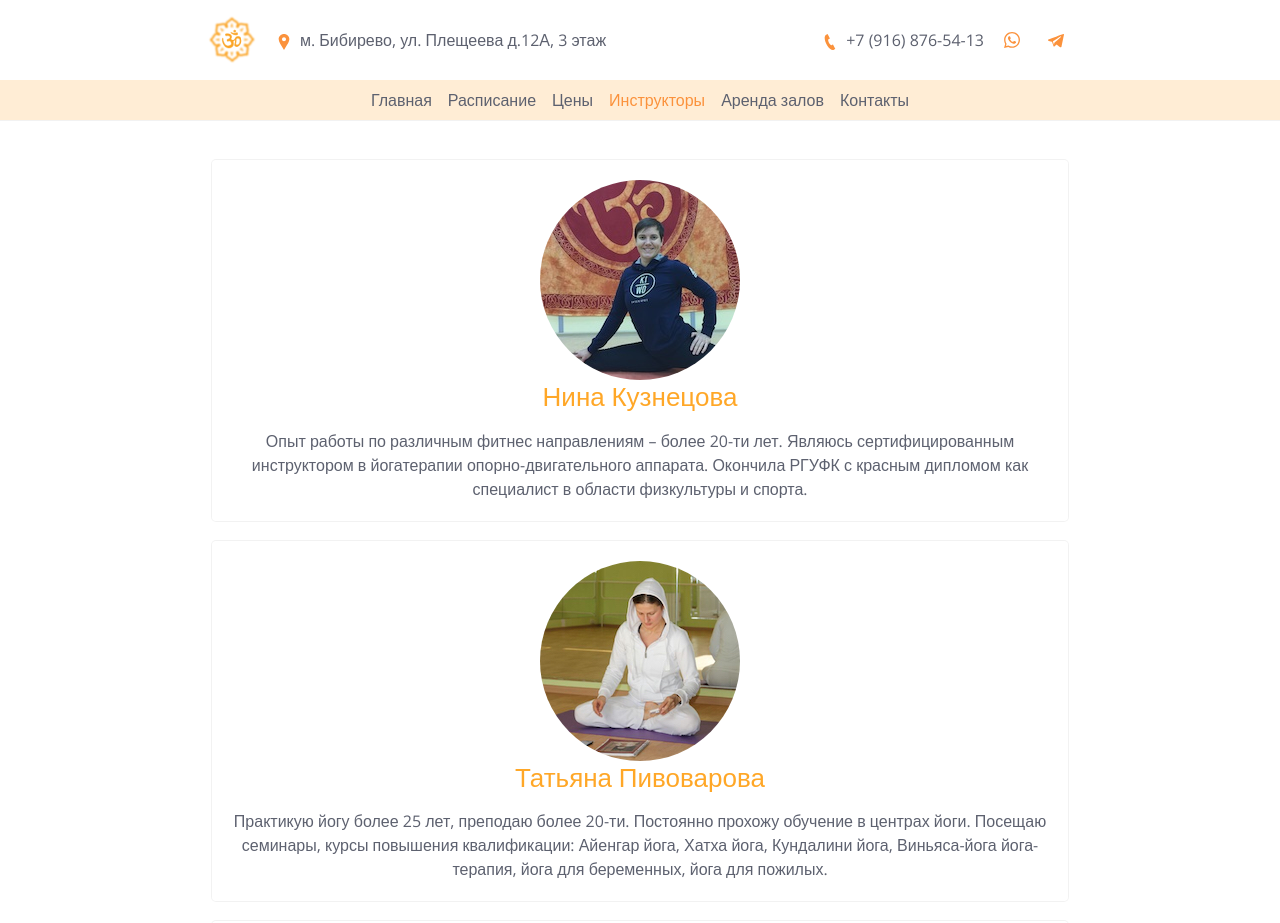
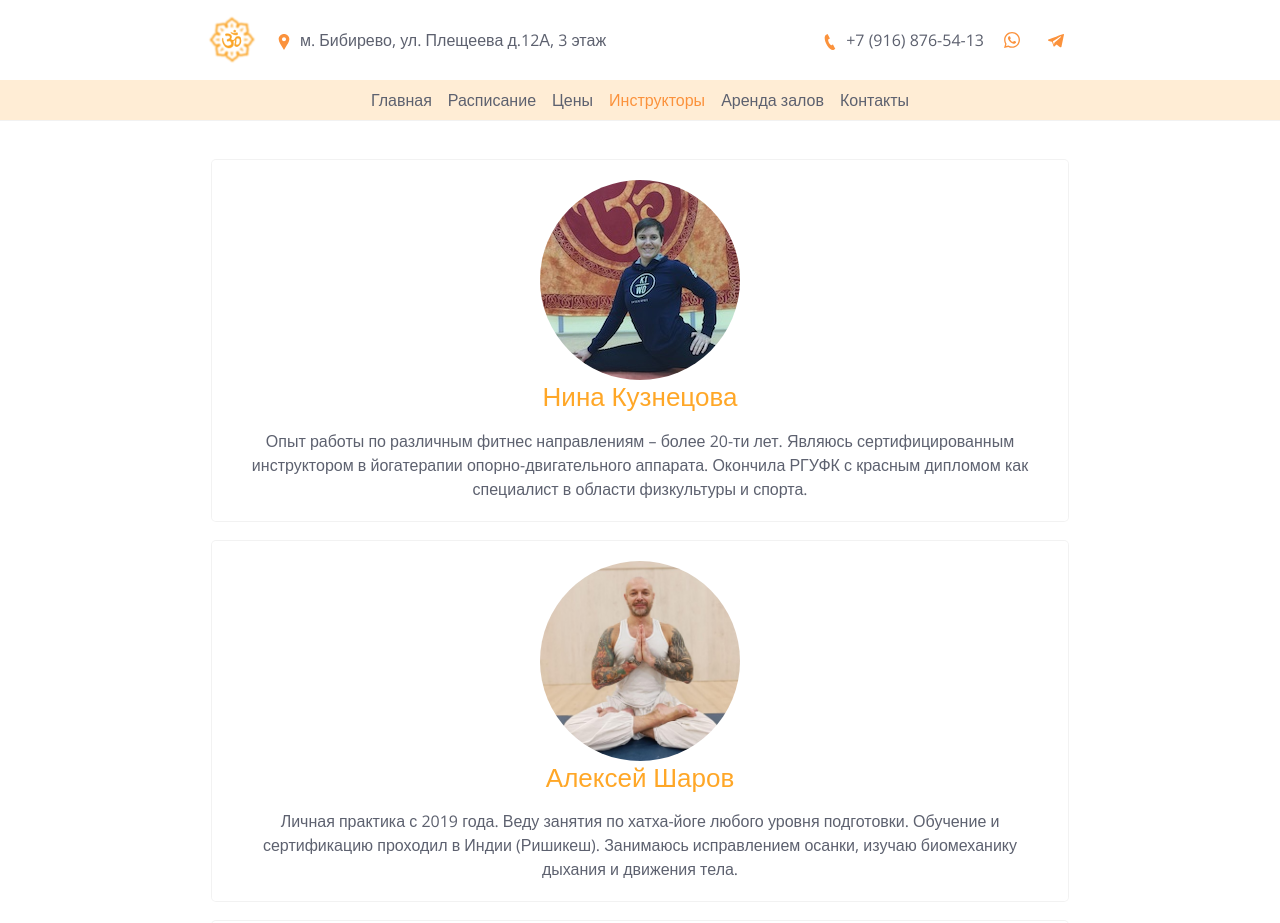
Before and after one commit to walborn/yogaclubom, a Next.js app: page /masters in a window 1280 px wide. Shown: the top 923 px of the page. Built offline with nearby package versions, Linux system fonts and the light colour scheme.

Commit message:
chore: add Aleksey Sharov

```diff
--- a/app/masters/masters.ts
+++ b/app/masters/masters.ts
@@ -9,6 +9,12 @@ export const masters: [string, Master][] = [
     {
       name: 'Нина Кузнецова',
       description: 'Опыт работы по различным фитнес направлениям – более 20-ти лет. Являюсь сертифицированным инструктором в йогатерапии опорно-двигательного аппарата. Окончила РГУФК с красным дипломом как специалист в области физкультуры и спорта.',
+    },
+  ], [
+    'aleksey_sharov',
+    {
+      name: 'Алексей Шаров',
+      description: 'Личная практика с 2019 года. Веду занятия по хатха-йоге любого уровня подготовки. Обучение и сертификацию проходил в Индии (Ришикеш). Занимаюсь исправлением осанки, изучаю биомеханику дыхания и движения тела.',
     },
   ], [
     'tatiana_pivovarova',
```
Also changed, not shown: public/images/avatar/aleksey_sharov.jpg (added).
